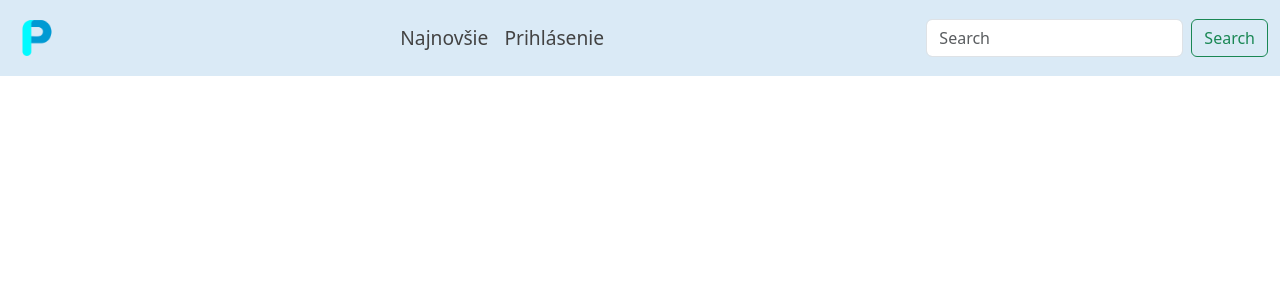
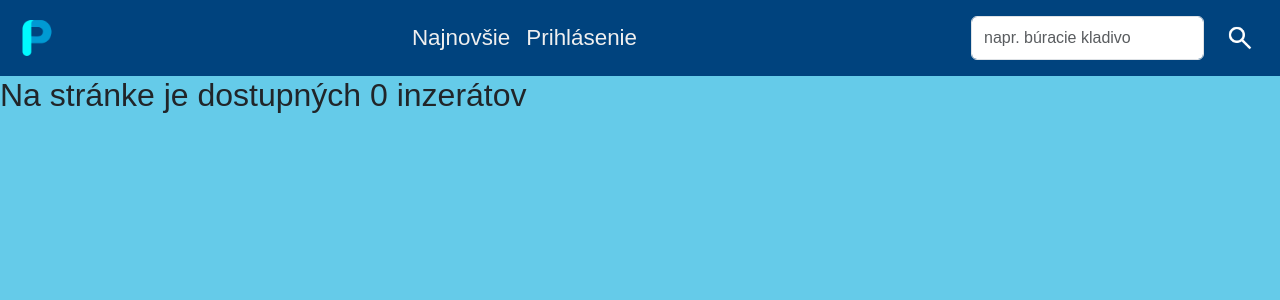
Before and after one commit to senorrr/VAII_semestralka, a PHP site: page / in a window 1280 px wide. Shown: the top 300 px of the page. Run offline with PHP 8.4, Linux system fonts and the light colour scheme.

Commit message:
header hotovy

```diff
--- a/index.html
+++ b/index.html
@@ -5,14 +5,15 @@
     <title>Požičaj si ma</title>
     <link href="https://cdn.jsdelivr.net/npm/bootstrap@5.3.3/dist/css/bootstrap.min.css" rel="stylesheet" integrity="sha384-QWTKZyjpPEjISv5WaRU9OFeRpok6YctnYmDr5pNlyT2bRjXh0JMhjY6hW+ALEwIH" crossorigin="anonymous">
     <script src="https://cdn.jsdelivr.net/npm/bootstrap@5.3.3/dist/js/bootstrap.bundle.min.js" integrity="sha384-YvpcrYf0tY3lHB60NNkmXc5s9fDVZLESaAA55NDzOxhy9GkcIdslK1eN7N6jIeHz" crossorigin="anonymous"></script>
+
     <link href="styleHome.css" rel="stylesheet">
 </head>
 <body>
 <header>
-    <nav class="navbar navbar-expand-lg">
+    <nav class="navbar navbar-expand-lg ">
         <div class="container-fluid">
             <a class="navbar-brand" href="#"><img class="logo" src="resources/logo.png" alt="logo"> </a>
-            <button class="navbar-toggler" type="button" data-bs-toggle="collapse" data-bs-target="#navbarSupportedContent" aria-controls="navbarSupportedContent" aria-expanded="false" aria-label="Toggle navigation">
+            <button class="navbar-toggler bg-light" type="button" data-bs-toggle="collapse" data-bs-target="#navbarSupportedContent" aria-controls="navbarSupportedContent" aria-expanded="false" aria-label="Toggle navigation">
                 <span class="navbar-toggler-icon"></span>
             </button>
             <div class="collapse navbar-collapse" id="navbarSupportedContent">
@@ -26,14 +27,18 @@
 
                 </ul>
                 <form class="d-flex" role="search">
-                    <input class="form-control me-2" type="search" placeholder="Search" aria-label="Search">
-                    <button class="btn btn-outline-success" type="submit">Search</button>
+                    <input class="form-control me-2" type="search" placeholder="napr. búracie kladivo" aria-label="Search">
+                    <button class="btn" type="submit" title="Hľadať"><img class= "vyhladanie" src="resources/lupa.png" alt="vyhľadanie" ></button>
                 </form>
             </div>
         </div>
     </nav>
 </header>
-
+<main>
+    <div>
+        <h2>Na stránke je dostupných 0 inzerátov</h2>
+    </div>
+</main>
 
 
 </body>
--- a/styleHome.css
+++ b/styleHome.css
@@ -1,29 +1,50 @@
+* {
+    font-family: "Arial","Gill Sans","system-ui" ;
+}
+
 .nav-link:hover::after {
     content: "";
     height: 2px;
     width: 100%;
-    background-color: blue;
+    background-color: white;
     position: absolute;
     bottom: 0;
     left: 0;
 }
 
 .nav-link:hover {
-    color: black;
+    color: white;
 }
 
 .nav-link {
     position: relative;
-    font-size: 1.2em;
-    color: #434343;
+    font-size: 1.4em;
+    color: #efefef;
 }
 
 .navbar {
-    background-color: #daeaf6;
+    background-color: #00437e;
 }
+
 
 .logo {
     width: 50px;
     height: 50px;
     margin: 0;
 }
+
+body {
+    background-color: #65cbe9 ;
+}
+
+.vyhladanie {
+    background-color: transparent;
+    color: black;
+    width: 30px;
+    height: 30px;
+    margin: auto;
+}
+
+.btn:hover {
+    background-color: #65cbe9;
+}
```
Also changed, not shown: resources/lupa.png (added).
